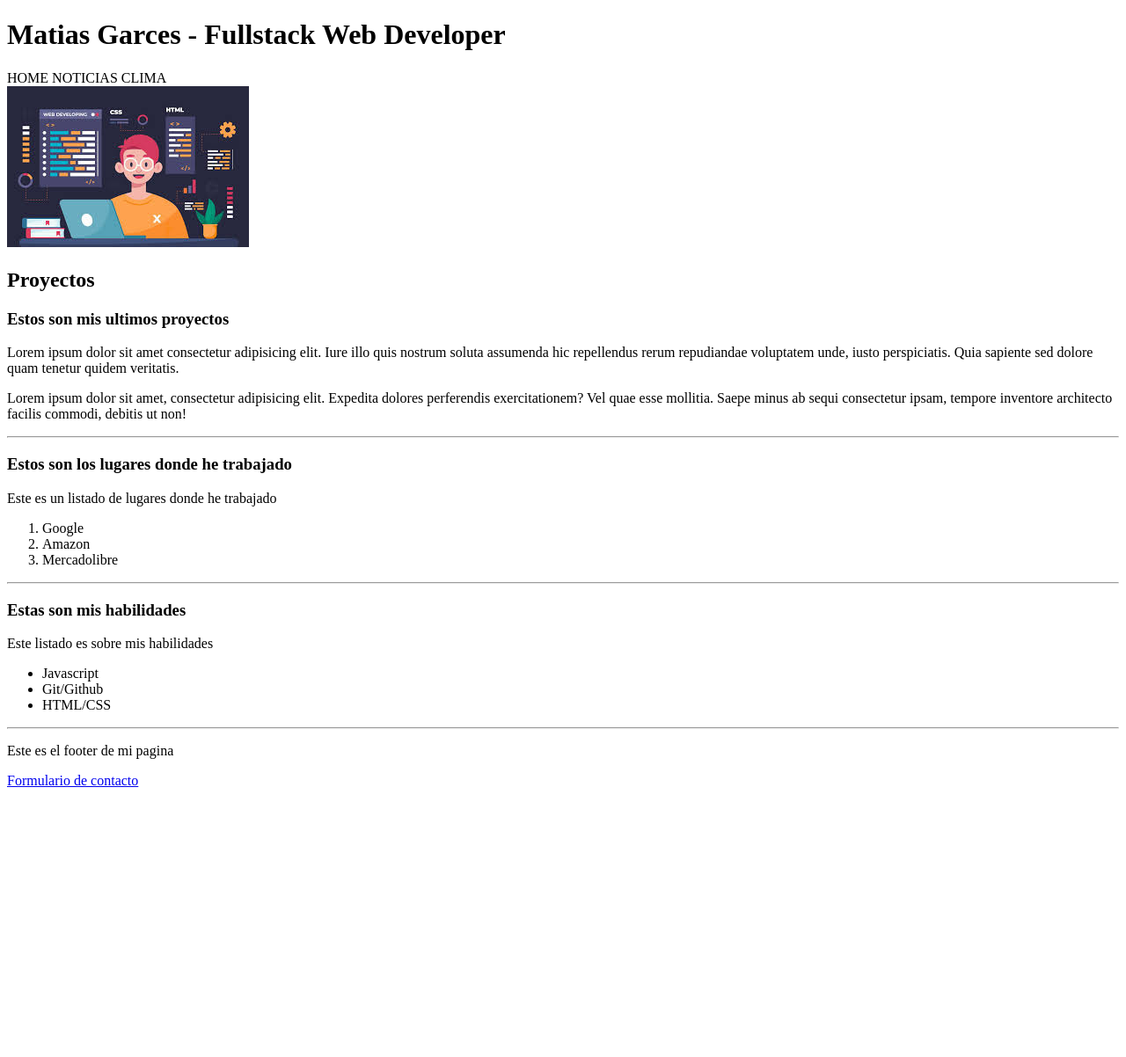
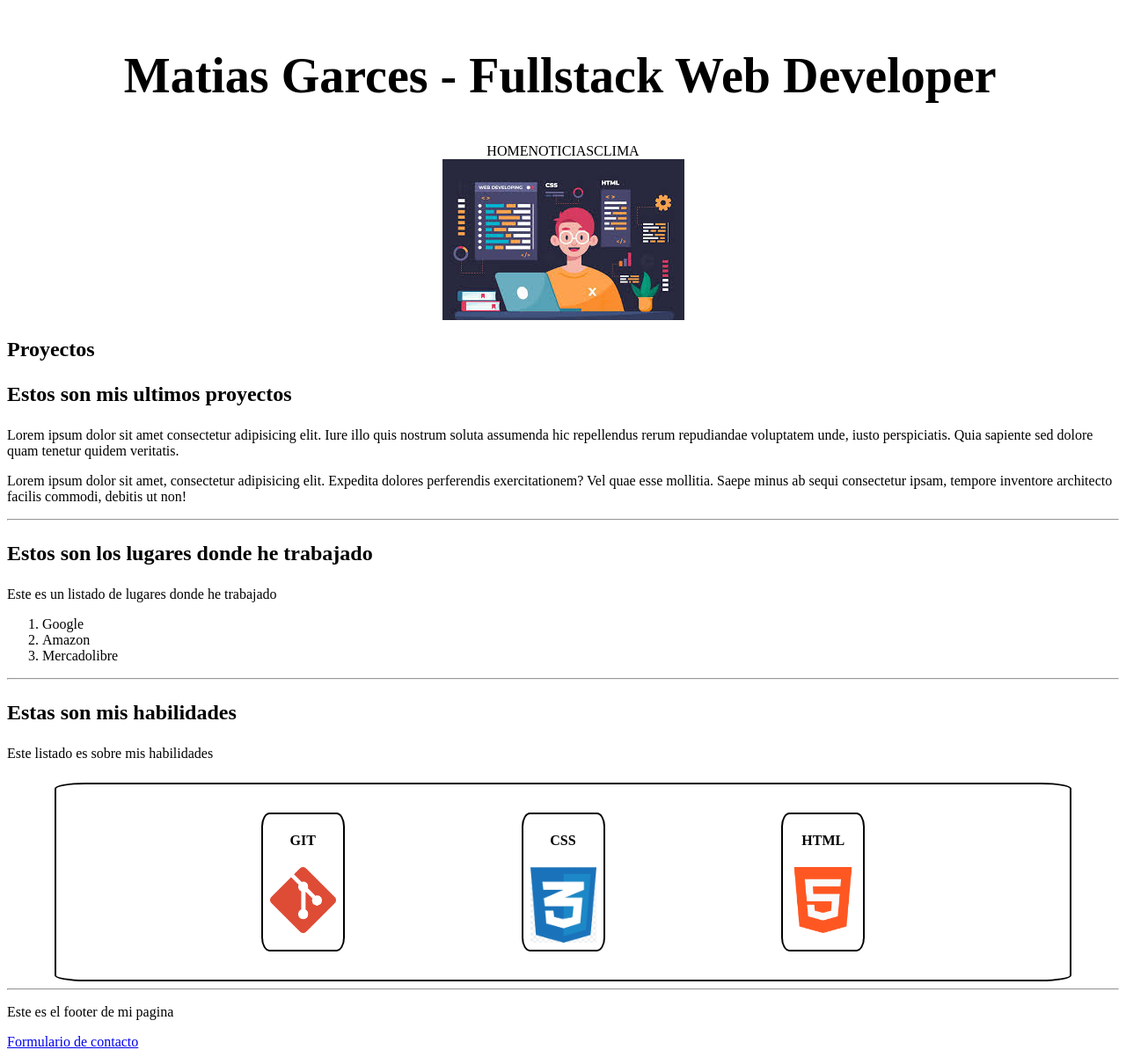
Before and after one commit to matigarcesm/HomeworkHTML, a plain HTML site: page index.html in a window 1280 px wide. Shown: the whole page at 88% size. Before the commit the page ends 905 px from the top, so only its background shows below. Drawn offline with Linux system fonts and the light colour scheme.

Commit message:
Tercer commit css

```diff
--- /dev/null
+++ b/estilos.css
@@ -0,0 +1,93 @@
+.fondo {
+
+    background-color: rgb(255, 255, 255);
+
+}
+
+.miTexto {
+
+    font-size: 80px;
+    color: black;
+}
+
+
+.title {
+
+    font-size: 1.5em;
+
+}
+
+#principal {
+
+    font-size: 3.5em;
+
+}
+
+.foto {
+
+
+    display: flex;
+    justify-content: center;
+    align-items: center;
+
+}
+
+#titulos  {
+
+
+    width: 78vw;
+    margin: auto;
+    padding: 0.5em;
+}
+
+.logos {
+
+    width: 75px;
+    height: auto;
+
+}
+
+.cards {
+
+    border: 2px solid black;
+    width: fit-content;
+    padding:  0px 0.5em 0.5em 0.5em;
+    border-radius: 10%;
+    transition: 1s;
+    display: flex;
+    flex-direction: column;
+    gap: 0em;
+    align-items: center;
+}
+
+.cards:hover {
+
+    background-color: rgb(253, 243, 104);
+
+
+
+}
+
+#cards-container {
+
+    width: 85vw;
+    margin: auto;
+    margin-top: 1.5em;
+    border: 2px solid black;
+    border-radius: 3%;
+    padding: 2em;
+    display: flex;
+    flex-direction: row;
+    justify-content: space-evenly ;
+
+
+
+}
+
+.header {
+
+    display: flex;
+    justify-content: center;
+    align-items: center;
+
+}
--- a/index.html
+++ b/index.html
@@ -5,26 +5,29 @@
     <meta name="viewport" content="width=device-width, initial-scale=1.0">
     <title>Document</title>
 </head>
-<body>
+<link rel="stylesheet" type="text/css" href="./estilos.css" />
+<body class="fondo">
+
 
     <header>
-
-    <h1>Matias Garces - Fullstack Web Developer</h1>
-
+<div id="titulos">
+    <h1 class="title" id="principal">Matias Garces - Fullstack Web Developer</h1>
+</div>
+<div class="header">
     <span>HOME</span>
     <span>NOTICIAS</span>
     <span>CLIMA</span>
-
+</div>
     </header>
 
     <main>
-
-        <img src="fullstack.jpeg" alt="">
-
+<div class="foto">
+        <img src="fullstack.jpeg">
+</div>
         <section>
             <article>
     <h2>Proyectos</h2>
-    <h3>Estos son mis ultimos proyectos</h3>
+    <h3 class="title">Estos son mis ultimos proyectos</h3>
 <div>
      <p>Lorem ipsum dolor sit amet consectetur adipisicing elit. Iure illo quis nostrum soluta assumenda hic repellendus rerum repudiandae voluptatem unde, iusto perspiciatis. Quia sapiente sed dolore quam tenetur quidem veritatis.</p>
      <p>Lorem ipsum dolor sit amet, consectetur adipisicing elit.
@@ -35,7 +38,7 @@
     </article>
         <hr>
     <article>
-    <h3>Estos son los lugares donde he trabajado</h3>
+    <h3 class="title">Estos son los lugares donde he trabajado</h3>
     <p>Este es un listado de lugares donde he trabajado</p>
     <ol>
         <li>Google</li>
@@ -46,16 +49,25 @@
     </article>
     <hr>
     <article>
-    <h3>Estas son mis habilidades</h3>
+    <h3 class="title">Estas son mis habilidades</h3>
     <p>Este listado es sobre mis habilidades</p>
 
-    <ul>
-        <li>Javascript</li>
-        <li>Git/Github</li>
-        <li>HTML/CSS</li>
+ <div id="cards-container">
+    <div class="cards">
+        <h4>GIT</h4>
+        <img src="Git.png" class="logos">
+    </div>
 
-    </ul>
+    <div class="cards">
+        <h4>CSS</h4>
+        <img src="S.png" class="logos">
+    </div>
 
+    <div class="cards">
+        <h4>HTML</h4>
+        <img src="html-5.png" class="logos">
+    </div>
+</div>
     <hr>
     </article>
 
```
Also changed, not shown: Git.png (added), S.png (added), html-5.png (added).
